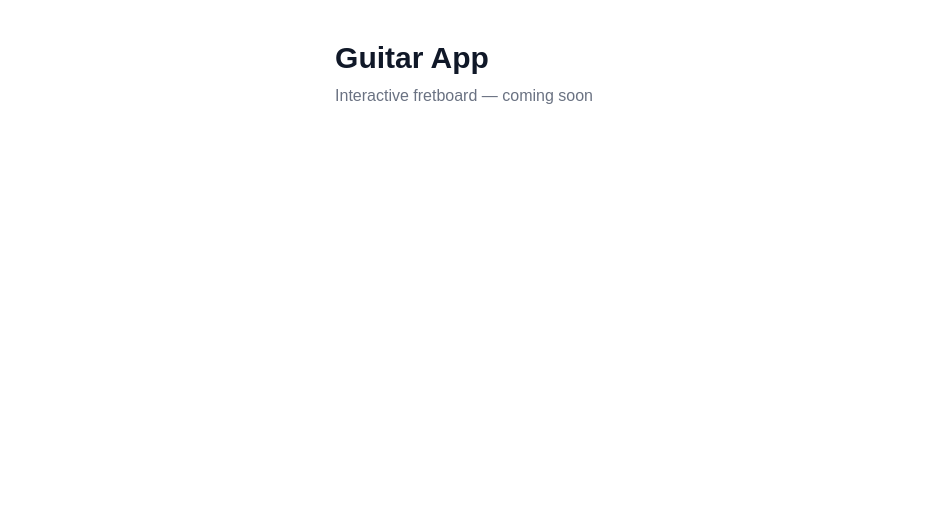
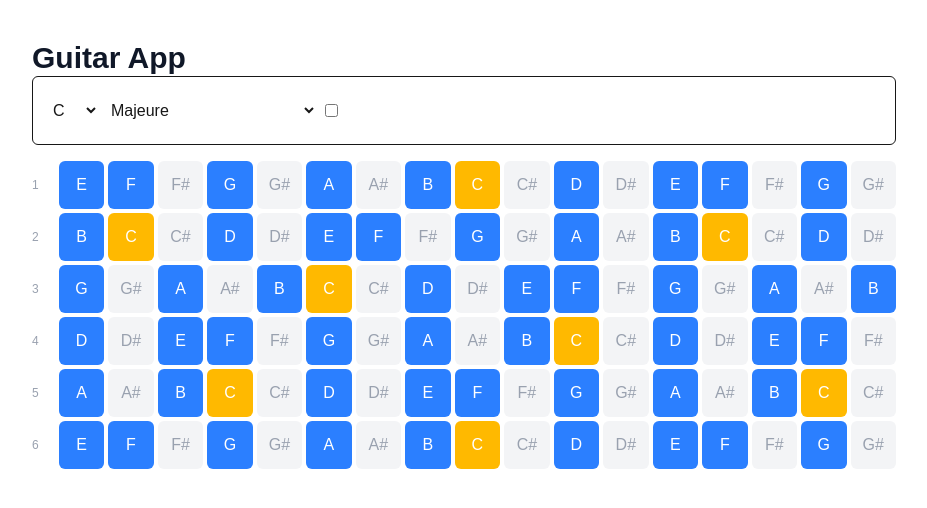
Before and after one commit to TanghyNguyen/formation-fullstack, a Next.js app in the folder semaine-02-guitar-app/: page / in a window 1280 px wide. Shown: the top 508 px of the page, without its empty margins (176-1103 px from the left). Built offline with nearby package versions, Linux system fonts and the light colour scheme.

Commit message:
feat(week-02): add interactive fretboard with scale highlighting

```diff
--- a/semaine-02-guitar-app/app/page.tsx
+++ b/semaine-02-guitar-app/app/page.tsx
@@ -1,12 +1,60 @@
+"use client";
+import { useState } from "react";
+import { SCALES, SCALE_LABELS, pitchClassesFromRoot } from "@/lib/scales";
+import { NOTE_NAMES_SHARP } from "@/lib/notes";
+import FretBoard from "@/components/FretBoard";
+
 export default function HomePage() {
+  const [rootPc, setRootPc] = useState(0); // C par défaut
+  const [currentScale, setCurrentScale] = useState("major");
+  const [useFlats, setUseFlats] = useState(false);
+  const [lastNote, setLastNote] = useState<string | null>(null);
+  const highlightSet = pitchClassesFromRoot(rootPc, SCALES[currentScale]);
   return (
     <main className="max-w-4xl mx-auto min-h-screen py-10 px-4">
       <h1 className="text-3xl font-bold text-gray-900 dark:text-gray-100">
         Guitar App
       </h1>
-      <p className="text-gray-500 dark:text-gray-400 mt-2">
-        Interactive fretboard — coming soon
-      </p>
+      <div className="flex gap-2 py-4 px-2 border rounded-md items-center mb-4">
+        <select
+          name="root"
+          id="root"
+          className="p-2 rounded-md border-gray-300"
+          onChange={(e) => setRootPc(parseInt(e.target.value, 10))}
+        >
+          {NOTE_NAMES_SHARP.map((note, index) => (
+            <option key={index} value={index}>
+              {note}
+            </option>
+          ))}
+        </select>
+        <select
+          name="scale"
+          id="scale"
+          onChange={(e) => setCurrentScale(e.target.value)}
+        >
+          {Object.keys(SCALES).map((scale) => (
+            <option key={scale} value={scale}>
+              {SCALE_LABELS[scale] ?? scale}
+            </option>
+          ))}
+        </select>
+        <input
+          type="checkbox"
+          name="useFlats"
+          id="useFlats"
+          onChange={(e) => setUseFlats(e.target.checked)}
+        />
+      </div>
+      <FretBoard
+        highlightSet={highlightSet}
+        rootPc={rootPc}
+        useFlats={useFlats}
+        onCellClick={(pc, note) => setLastNote(note)}
+      />
+      {lastNote && (
+        <p className="mt-4 text-sm text-gray-600">Note : {lastNote}</p>
+      )}
     </main>
   );
 }
--- /dev/null
+++ b/semaine-02-guitar-app/components/FretBoard.tsx
@@ -0,0 +1,54 @@
+"use client";
+import {
+  NUM_STRINGS,
+  pitchClassAt,
+  guitarStringNumberFromSi,
+} from "@/lib/tuning";
+import { noteName } from "@/lib/notes";
+import FretCell from "./FretCell";
+
+type FretBoardProps = {
+  highlightSet: Set<number>;
+  rootPc: number;
+  useFlats: boolean;
+  onCellClick: (pc: number, note: string) => void;
+};
+
+const NUM_FRETS = 16;
+
+export default function FretBoard({
+  highlightSet,
+  rootPc,
+  useFlats,
+  onCellClick,
+}: FretBoardProps) {
+  const strings = Array.from(
+    { length: NUM_STRINGS },
+    (_, i) => NUM_STRINGS - 1 - i,
+  );
+  const frets = Array.from({ length: NUM_FRETS + 1 }, (_, i) => i);
+
+  return (
+    <div className="flex flex-col gap-1">
+      {strings.map((si) => (
+        <div key={si} className="flex gap-1 items-center">
+          <span className="w-6 text-xs text-gray-400">
+            {guitarStringNumberFromSi(si)}
+          </span>
+          {frets.map((fret) => {
+            const pc = pitchClassAt(si, fret);
+            return (
+              <FretCell
+                key={fret}
+                note={noteName(pc, useFlats)}
+                isHighlighted={highlightSet.has(pc)}
+                isRoot={pc === rootPc}
+                onClick={() => onCellClick(pc, noteName(pc, useFlats))}
+              />
+            );
+          })}
+        </div>
+      ))}
+    </div>
+  );
+}
--- /dev/null
+++ b/semaine-02-guitar-app/components/FretCell.tsx
@@ -0,0 +1,24 @@
+"use client";
+
+type FretCellProps = {
+  note: string;
+  isHighlighted: boolean;
+  isRoot: boolean;
+  onClick: () => void;
+};
+
+export default function FretCell({
+  note,
+  isHighlighted,
+  isRoot,
+  onClick,
+}: FretCellProps) {
+  return (
+    <button
+      className={`w-12 h-12 rounded-md ${isRoot ? "bg-amber-400 text-white" : isHighlighted ? "bg-blue-500 text-white" : "bg-gray-100 text-gray-400"}`}
+      onClick={onClick}
+    >
+      {note}
+    </button>
+  );
+}
--- a/semaine-02-guitar-app/lib/scales.ts
+++ b/semaine-02-guitar-app/lib/scales.ts
@@ -23,6 +23,31 @@ export const SCALES: Record<string, readonly number[]> = {
   egyptian: [0, 2, 5, 7, 10],
 };
 
+export const SCALE_LABELS: Record<string, string> = {
+  major: "Majeure",
+  minor: "Mineure naturelle",
+  harmonicMinor: "Mineure harmonique",
+  melodicMinor: "Mineure mélodique (asc.)",
+  melodicMinorDesc: "Mineure mélodique (desc.)",
+  blues: "Blues",
+  pentatonic: "Pentatonique majeure",
+  pentatonicMinor: "Pentatonique mineure",
+  wholeTone: "Gamme par tons",
+  ionian: "Ionien",
+  dorian: "Dorien",
+  phrygian: "Phrygien",
+  lydian: "Lydien",
+  mixolydian: "Mixolydien",
+  locrian: "Locrien",
+  phrygianDominant: "Phrygien dominant",
+  lydianB7: "Lydien ♭7",
+  superLocrian: "Super Locrien",
+  doubleHarmonicMinor: "Double harmonique",
+  hungarianMinor: "Hongroise",
+  hirajoshi: "Hirajoshi",
+  egyptian: "Égyptienne",
+};
+
 export function pitchClassesFromRoot(
   rootPc: number,
   intervals: readonly number[],
```
